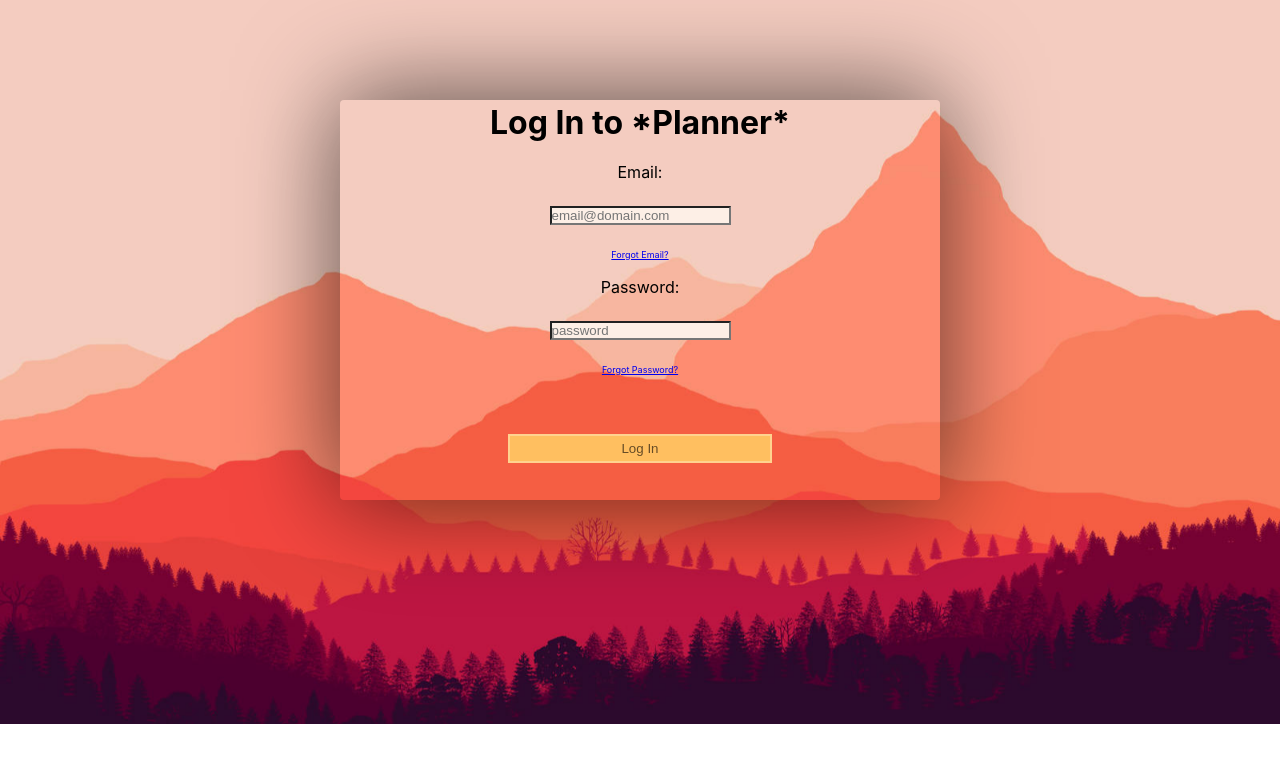
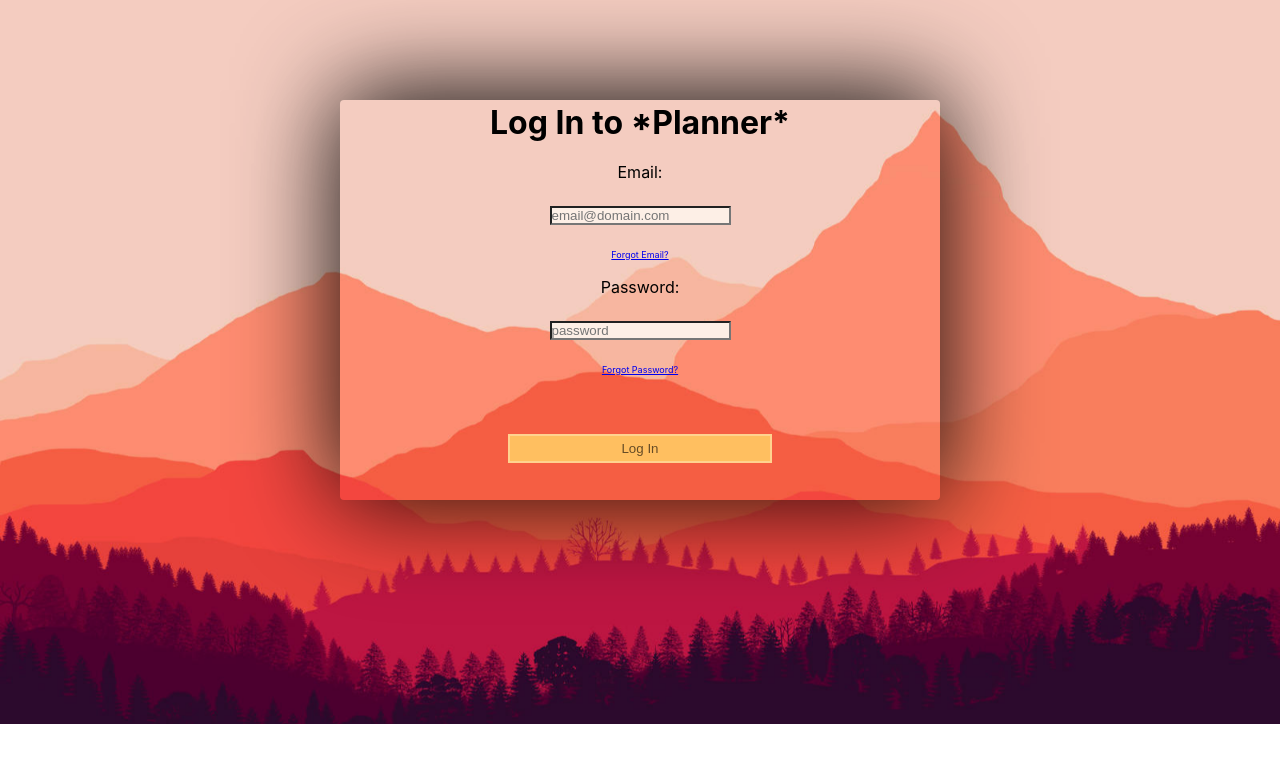
Before and after one commit to Bstuart77/Checklist_418, a React (Create React App) app: page / in a window 1280 px wide. Shown: the top 762 px of the page. Built offline with nearby package versions, Linux system fonts and the light colour scheme.

Commit message:
Organized css of Login

```diff
--- a/src/Login.css
+++ b/src/Login.css
@@ -30,6 +30,8 @@ body {
   max-width: 100%;
 }
 
+
+
 .LoginPage{
   background-origin: border-box;
   background-clip: content-box, border-box;
@@ -41,29 +43,37 @@ body {
   overflow: auto;
 
   border-radius: 4px;
-  box-shadow: 0 -10px 100px 0 rgba(0, 0, 0, 0.5), 0px 20px 100px 0 rgba(0, 0, 0, 0.19);
+  box-shadow: 0 -10px 100px 0 rgba(0, 0, 0, 0.85), 0px 20px 100px 0 rgba(0, 0, 0, 0.25);
 
   position: relative;
   display: inline-block;
 
   text-align: center;
 
-  transition-duration: 1s;
+  transition: background 1s;
+
 }
 
 
-.Welcome{
-  padding-top: 10px;
-  padding-left: 10px;
-  padding-right: 10px;
-  font-size: 18px;
-  font-family: 'Gill Sans', 'Gill Sans MT', Calibri, 'Trebuchet MS', sans-serif;
-  color: #F1E8FF;
-  font-size: 2.4rem;
-  font-weight: 800;
-  text-shadow: 2px 2px 8px rgba(0, 0, 0, 0.2);
 
-}
+
+
+
+
+
+
+
+
+
+
+
+
+
+
+
+
+
+
 
 .locate-email{
   font-size:xx-small;
```
